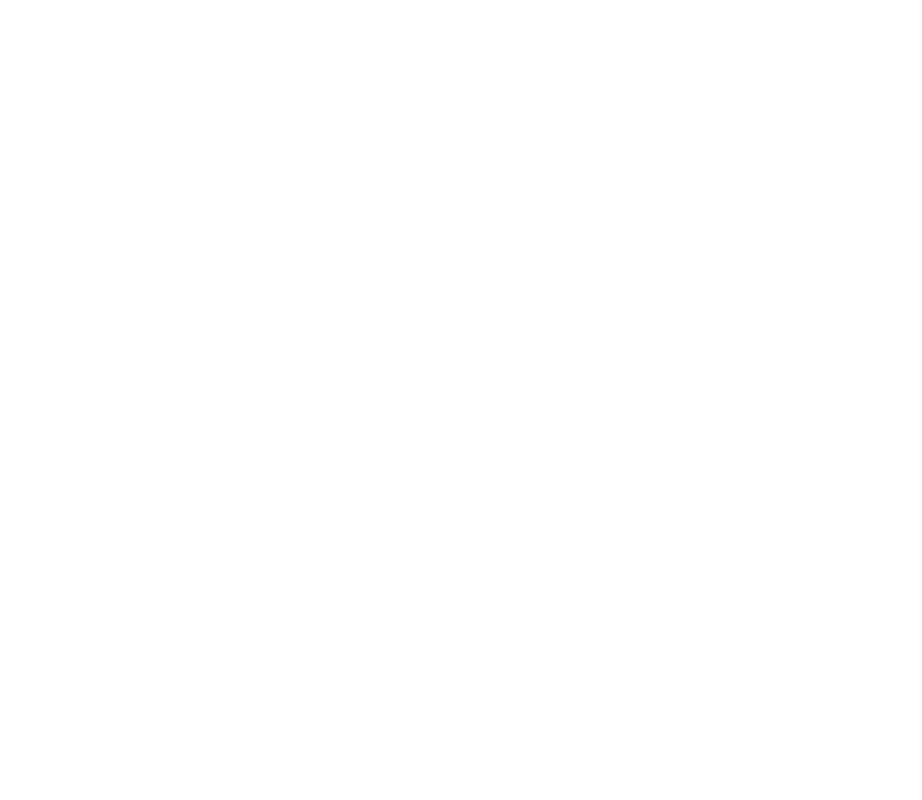
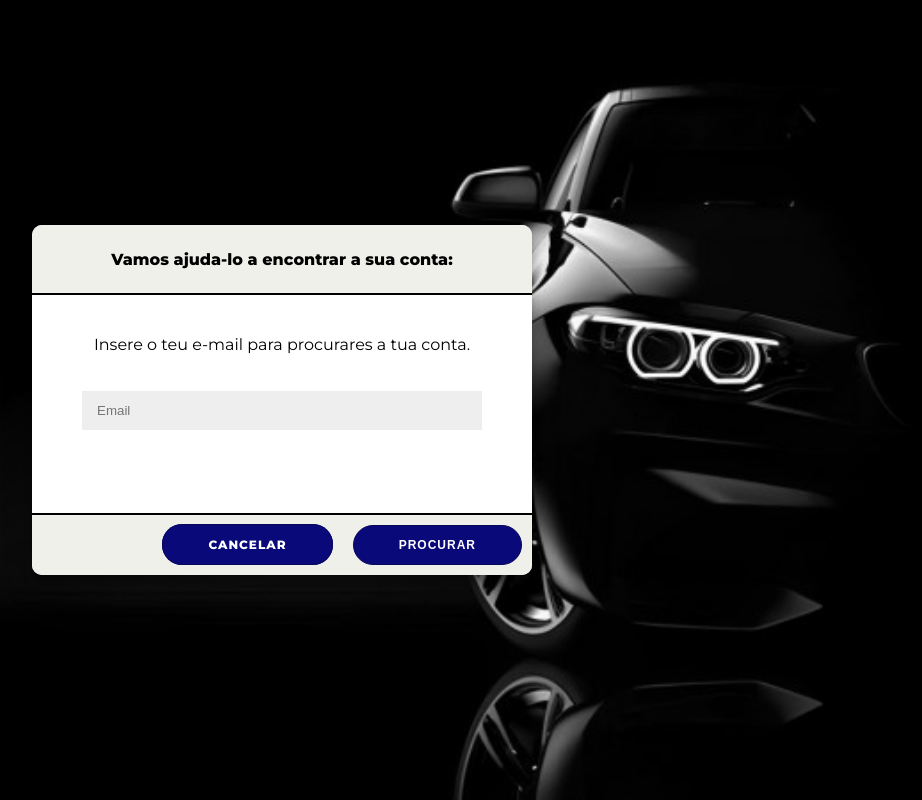
Before and after one commit to TomasSoldador/PAP, a React (Vite) app in the folder client/: page /resetpassword in a window 1280 px wide. Before the commit this address had no page. Shown: the whole page, without its empty margins (358-1280 px from the left). Built offline with nearby package versions, Linux system fonts and the light colour scheme.

Commit message:
pagina de recuperação de password

```diff
--- a/client/src/App.jsx
+++ b/client/src/App.jsx
@@ -5,6 +5,7 @@
 import Login from "./pages/Login";
 import Home from "./pages/Home";
 import Registar from "./pages/Registar";
+import PasswordReset from "./pages/PasswordReset";
 
 ReactDOM.createRoot(document.getElementById("root")).render(
   <Router>
@@ -12,6 +13,7 @@
       <Route path="/login" element={<Login />} />
       <Route path="/registar" element={<Registar />} />
       <Route path="/home" element={<Home />} />
+      <Route path="/resetpassword" element={<PasswordReset />} />
     </Routes>
   </Router>
 );
--- a/client/src/Styles/Login.jsx
+++ b/client/src/Styles/Login.jsx
@@ -89,6 +89,7 @@
 `;
 
 export const Button = styled.button`
+  margin-top: 10px;
   border-radius: 20px;
   border: 1px solid rgb(7, 7, 92);
   background-color: rgb(9, 9, 121);
--- /dev/null
+++ b/client/src/Styles/PasswordReset.jsx
@@ -0,0 +1,93 @@
+import styled from "styled-components";
+import foto from "../assets/fundo2.jpg";
+
+export const AllContainer = styled.div`
+  background-image: url(${foto});
+  background-size: cover;
+  background-position: center;
+  display: flex;
+  justify-content: center;
+  align-items: center;
+  flex-direction: column;
+  font-family: "Montserrat", sans-serif;
+  height: 100vh;
+`;
+
+export const Container = styled.div`
+  background-color: #fff;
+  border-radius: 10px;
+  box-shadow: 0 14px 28px rgba(0, 0, 0, 0.25), 0 10px 10px rgba(0, 0, 0, 0.22);
+  position: relative;
+  overflow: hidden;
+  width: 500px;
+  max-width: 100%;
+  min-height: 350px;
+`;
+
+export const Form = styled.div`
+  background-color: #ffffff;
+  display: flex;
+  align-items: center;
+  justify-content: center;
+  flex-direction: column;
+  padding: 0 50px;
+  height: 4vh;
+  text-align: center;
+`;
+
+export const Input = styled.input`
+  background-color: #eee;
+  border: none;
+  padding: 12px 15px;
+  margin: 8px 0;
+  width: 100%;
+`;
+
+export const Titulo = styled.div`
+  background-color: #f0f0ea;
+  width: 100%;
+  height: 20%;
+  display: flex;
+  align-items: center;
+  justify-content: center;
+  border-bottom: 2px solid black;
+  font-weight: bold;
+`;
+
+export const p = styled.div`
+  display: flex;
+  align-items: center;
+  justify-content: center;
+  margin: 40px;
+`;
+
+export const DivButtons = styled.div`
+  background-color: #f0f0ea;
+  text-align: right;
+  position: absolute;
+  bottom: 0;
+  right: 0;
+  width: 100%;
+  border-top: 2px solid black;
+`;
+
+export const Button = styled.button`
+  border-radius: 20px;
+  border: 1px solid rgb(7, 7, 92);
+  background-color: rgb(9, 9, 121);
+  text-decoration: none;
+  color: #ffffff;
+  font-size: 12px;
+  margin: 10px 10px;
+  font-weight: bold;
+  padding: 12px 45px;
+  letter-spacing: 1px;
+  text-transform: uppercase;
+  transition: transform 80ms ease-in;
+  &:active {
+    transform: scale(0.95);
+  }
+  &:focus {
+    outline: none;
+  }
+`;
--- a/client/src/pages/Login.jsx
+++ b/client/src/pages/Login.jsx
@@ -196,7 +196,7 @@
               onChange={(e) => setPassword(e.target.value)}
               placeholder="Password"
             />
-            <Components.Anchor href="#">
+            <Components.Anchor href="/resetpassword">
               Esqueceu-se da senha?
             </Components.Anchor>
             <Components.Button onClick={Login}>
--- /dev/null
+++ b/client/src/pages/PasswordReset.jsx
@@ -0,0 +1,36 @@
+import * as Components from "../Styles/PasswordReset";
+import React, { useState } from "react";
+import { Link } from "react-router-dom";
+
+// TODO: usar o nodemailer no lado do servidor para enviar o email com o codigo de segurança
+export default function PasswordReset() {
+
+  const [email, setEmail] = useState("");
+
+  return (
+    <>
+      <Components.AllContainer>
+        <Components.Container>
+          <Components.Titulo>
+            Vamos ajuda-lo a encontrar a sua conta:
+          </Components.Titulo>
+          <Components.p>
+            Insere o teu e-mail para procurares a tua conta.
+          </Components.p>
+          <Components.Form>
+            <Components.Input
+              type="email"
+              value={email}
+              onChange={(e) => setEmail(e.target.value)}
+              placeholder="Email"
+            />
+          </Components.Form>
+          <Components.DivButtons>
+            <Components.Button as={Link} to="/login">Cancelar</Components.Button>
+            <Components.Button>Procurar</Components.Button>
+          </Components.DivButtons>
+        </Components.Container>
+      </Components.AllContainer>
+    </>
+  );
+}
```
Also changed, not shown: 1 other file (tests, documents, lock files or other folders).
